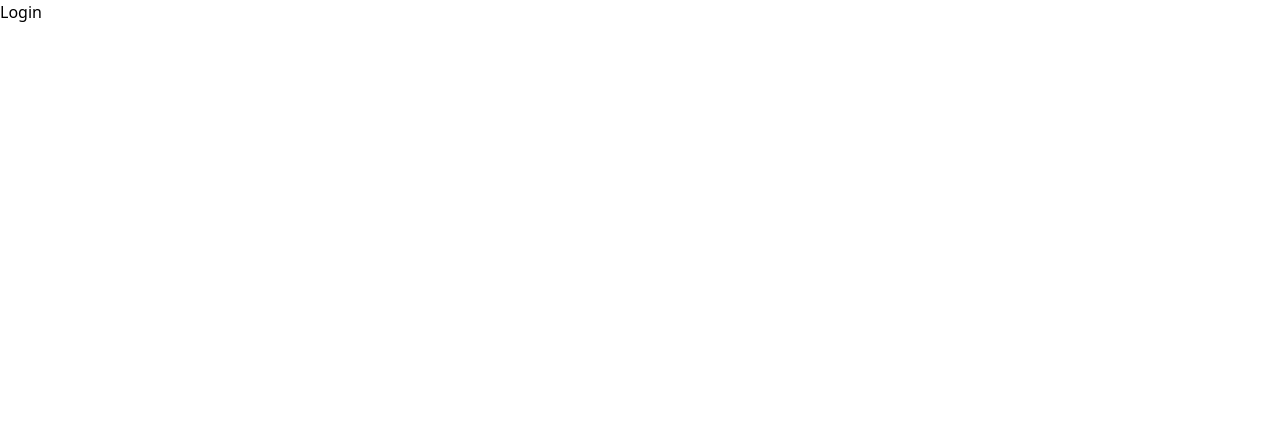
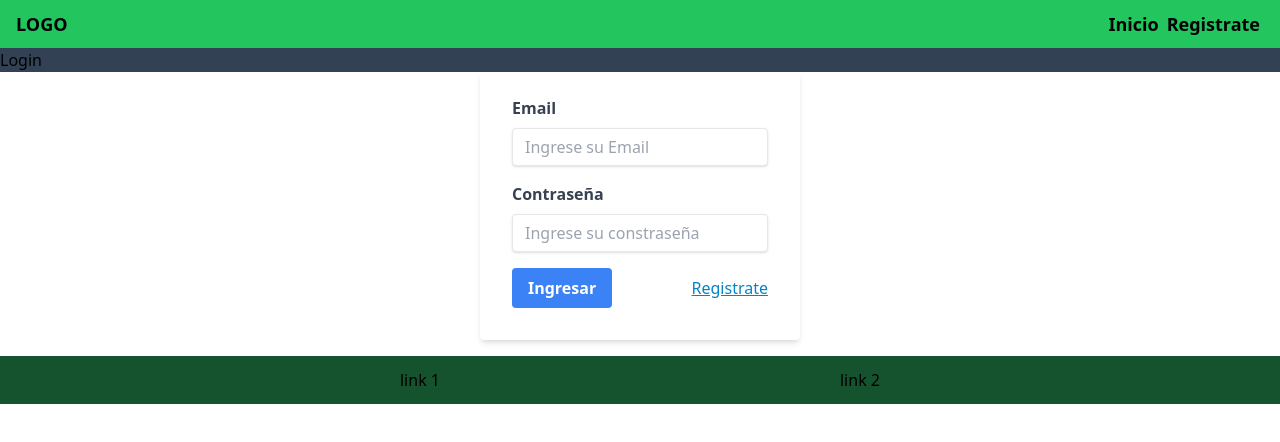
Before and after one commit to IronBeagle70/react-front-electivo, a React (Vite) app: page /login in a window 1280 px wide. Shown: the top 442 px of the page. Built offline with nearby package versions, Linux system fonts and the light colour scheme.

Commit message:
adding login and signup and first footer

```diff
--- a/src/components/Footer.jsx
+++ /dev/null
@@ -1,9 +0,0 @@
-import React from 'react';
-
-function Footer() {
-    return (
-        <div>Footer</div>
-    );
-};
-
-export default Footer;
--- /dev/null
+++ b/src/components/FooterComponent.jsx
@@ -0,0 +1,12 @@
+import React from 'react';
+
+function FooterComponent() {
+    return (
+        <footer className='bg-green-900 w-full h-20 sm:h-12 flex items-center justify-evenly'>
+            <p>link 1</p>
+            <p>link 2</p>
+        </footer>
+    );
+};
+
+export default FooterComponent;
--- a/src/pages/Home.jsx
+++ b/src/pages/Home.jsx
@@ -1,4 +1,5 @@
 import React from 'react';
+import FooterComponent from '../components/FooterComponent';
 import Header from '../components/Header';
 
 function Home() {
@@ -22,6 +23,7 @@ function Home() {
         <>
             <Header bgHeader={"bg-teal-300"} enlaces={HomeLinks} />
             <div className='bg-slate-700'>Home</div>
+            <FooterComponent />
         </>
     );
 };
--- a/src/pages/Login.jsx
+++ b/src/pages/Login.jsx
@@ -1,8 +1,46 @@
 import React from 'react';
+import { NavLink } from 'react-router-dom';
+import FooterComponent from '../components/FooterComponent';
+import Header from '../components/Header';
 
 function Login() {
+
+    const LoginLinks=[
+        {
+            name: 'Inicio',
+            path: '/'
+        },
+        {
+            name: 'Registrate',
+            path: '/signup'
+        }
+    ];
+
     return (
-        <div>Login</div>
+        <>
+            <Header bgHeader={"bg-green-500"} enlaces={LoginLinks}/>
+            <div className='bg-slate-700 '>Login</div>
+            <div className="w-full max-w-xs m-auto">
+                {/* {error && <div className="bg-red-100 border border-red-400 text-red-700 px-4 py-3 rounded relative mb-2 text-center text-sm" role="alert" ><span className="sm:inline block" >{error}</span></div> } */}
+                <form  className="bg-white shadow-md rounded px-8 pt-6 pb-8 mb-4" >
+                    <div className="mb-4">
+                        <label htmlFor="email" className="block text-gray-700 text-base font-bold mb-2" >Email</label>
+                        <input type="email" name='email' id='email' placeholder='Ingrese su Email'  className="shadow appearance-none border rounded w-full py-2 px-3 text-gray-700 leading-tight focus:outline-none focus:shadow-outline" autoComplete='off' required />
+                    </div>
+                    <div className="mb-4">
+                        <label htmlFor="password" className="block text-gray-700 text-base font-bold mb-2" >Contraseña</label>
+                        <input type="password" name='password' id='password' placeholder='Ingrese su constraseña'  className="shadow appearance-none border rounded w-full py-2 px-3 text-gray-700 leading-tight focus:outline-none focus:shadow-outline" required />
+                    </div>
+                    <div className='flex justify-between items-center'>
+                        <button className="bg-blue-500 hover:bg-blue-700 text-white font-bold py-2 px-4 rounded focus:outline-none focus:shadow-outline" type='submit' >Ingresar</button>
+                        <NavLink to={'/signup'} className={'text-sky-600 underline'} >
+                            Registrate
+                        </NavLink>
+                    </div>
+                </form>
+            </div>
+            <FooterComponent />
+        </>
     );
 };
 
--- a/src/pages/Signup.jsx
+++ b/src/pages/Signup.jsx
@@ -1,8 +1,50 @@
 import React from 'react';
+import { NavLink } from 'react-router-dom';
+import FooterComponent from '../components/FooterComponent';
+import Header from '../components/Header';
 
 function Signup() {
+
+    const SignupLinks=[
+        {
+            name: 'Inicio',
+            path: '/'
+        },
+        {
+            name: 'Iniciar Sesión',
+            path: '/login'
+        }
+    ];
+
     return (
-        <div>Signup</div>
+        <>
+            <Header bgHeader={"bg-green-500"} enlaces={SignupLinks}/>
+            <div>Signup</div>
+            <div className="w-full max-w-xs m-auto">
+                {/* {error && <div className="bg-red-100 border border-red-400 text-red-700 px-4 py-3 rounded relative mb-2 text-center text-sm" role="alert" ><span className="sm:inline block" >{error}</span></div> } */}
+                <form  className="bg-white shadow-md rounded px-8 pt-6 pb-8 mb-4" >
+                    <div className="mb-4">
+                        <label htmlFor="email" className="block text-gray-700 text-base font-bold mb-2" >Nombre</label>
+                        <input type="email" name='email' id='email' placeholder='Registre su nombre'  className="shadow appearance-none border rounded w-full py-2 px-3 text-gray-700 leading-tight focus:outline-none focus:shadow-outline" autoComplete='off' required />
+                    </div>
+                    <div className="mb-4">
+                        <label htmlFor="email" className="block text-gray-700 text-base font-bold mb-2" >Email</label>
+                        <input type="email" name='email' id='email' placeholder='Registre su Email'  className="shadow appearance-none border rounded w-full py-2 px-3 text-gray-700 leading-tight focus:outline-none focus:shadow-outline" autoComplete='off' required />
+                    </div>
+                    <div className="mb-4">
+                        <label htmlFor="password" className="block text-gray-700 text-base font-bold mb-2" >Contraseña</label>
+                        <input type="password" name='password' id='password' placeholder='Registre su contraseña'  className="shadow appearance-none border rounded w-full py-2 px-3 text-gray-700 leading-tight focus:outline-none focus:shadow-outline" required />
+                    </div>
+                    <div className='flex justify-between items-center'>
+                        <button className="bg-blue-500 hover:bg-blue-700 text-white font-bold py-2 px-4 rounded focus:outline-none focus:shadow-outline" type='submit' >Registrar</button>
+                        <NavLink to={'/login'} className={'text-sky-600 underline'} >
+                            Iniciar Sesión
+                        </NavLink>
+                    </div>
+                </form>
+            </div>
+            <FooterComponent />
+        </>
     );
 };
 
```
